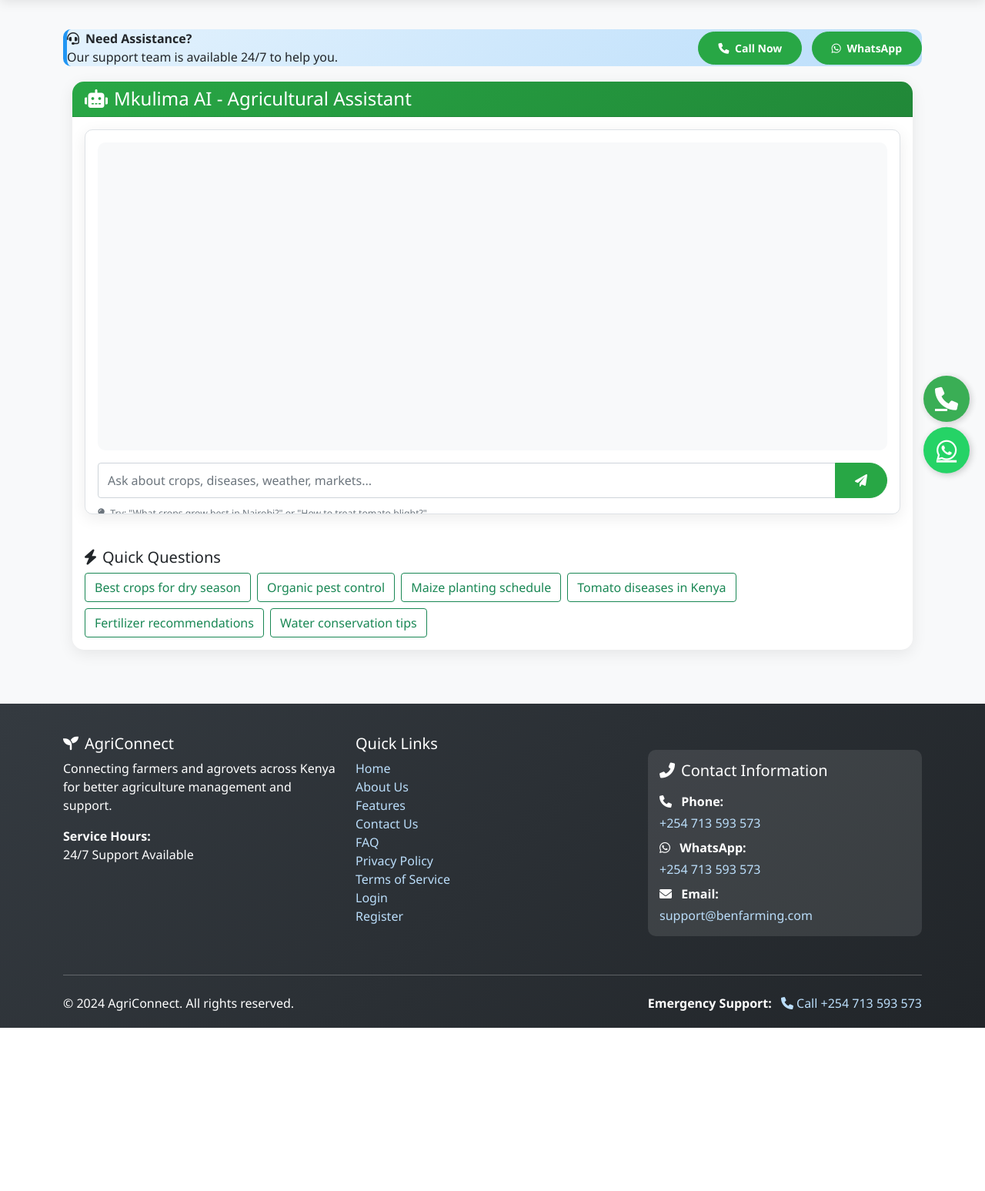
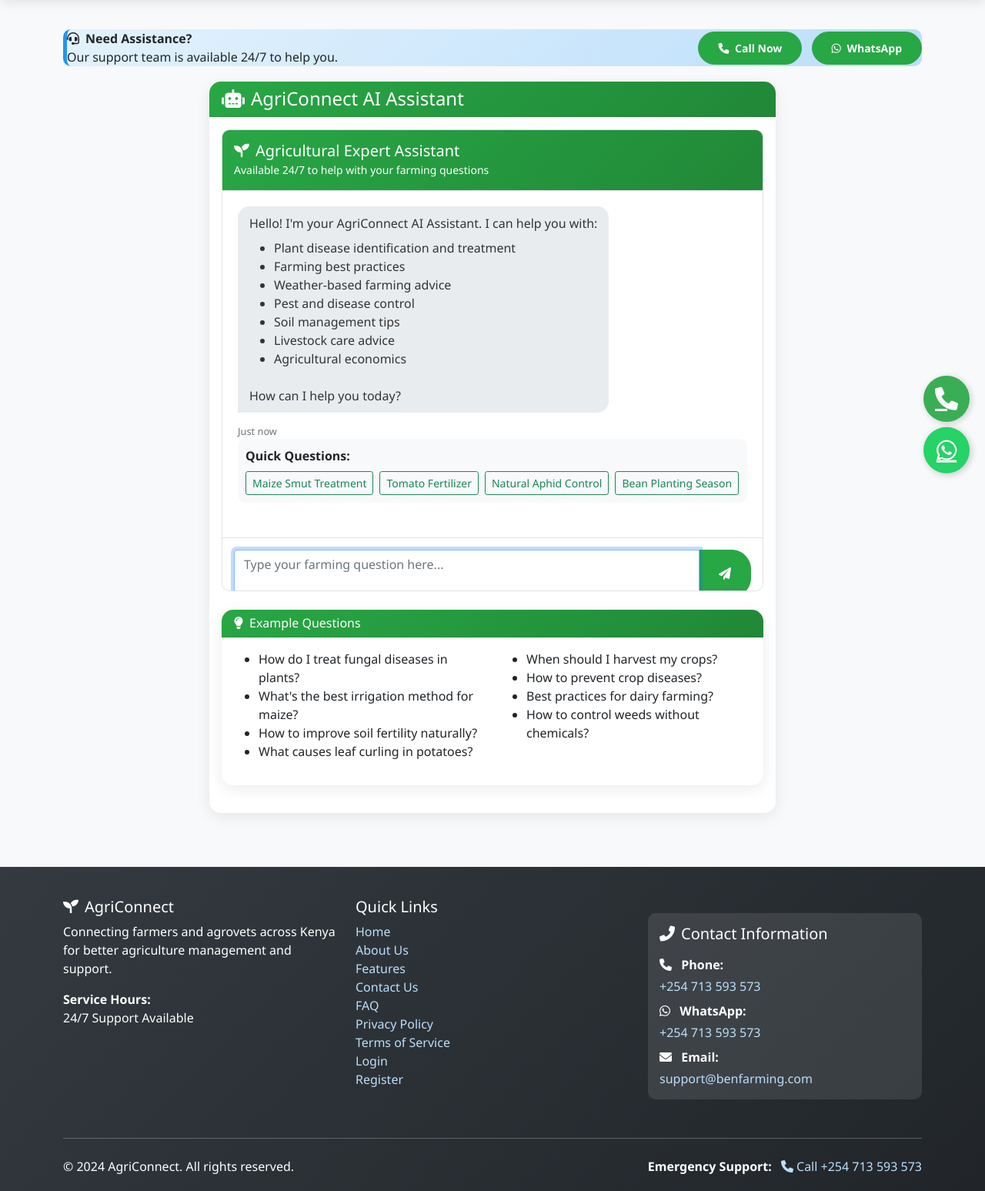
Before and after one commit to benedict431app/benfarming, a Python web app: template templates/ai_chat.html in a window 1280 px wide. Shown: the part 102-1649 px from the top of the page at 77% size. Before the commit the page ends 1437 px from the top, so only its background shows below. Run offline with Jinja, Linux system fonts and the light colour scheme; the template is opened without the code that fills it, so the values that code supplies are empty.

Commit message:
Update ai_chat.html

```diff
--- a/templates/ai_chat.html
+++ b/templates/ai_chat.html
@@ -1,124 +1,200 @@
 {% extends "base.html" %}
+
+{% block title %}AI Assistant - AgriConnect{% endblock %}
+
+{% block extra_css %}
+<style>
+    .chat-container {
+        height: 600px;
+        border: 1px solid #dee2e6;
+        border-radius: 10px;
+        overflow: hidden;
+        background: #f8f9fa;
+    }
+
+    .chat-header {
+        background: linear-gradient(135deg, var(--primary-green) 0%, var(--dark-green) 100%);
+        color: white;
+        padding: 15px;
+        border-bottom: 1px solid #dee2e6;
+    }
+
+    .chat-messages {
+        height: 450px;
+        overflow-y: auto;
+        padding: 20px;
+        background: white;
+    }
+
+    .chat-input-area {
+        border-top: 1px solid #dee2e6;
+        padding: 15px;
+        background: white;
+    }
+
+    .message {
+        margin-bottom: 15px;
+        max-width: 80%;
+        clear: both;
+    }
+
+    .user-message {
+        float: right;
+        background: var(--primary-green);
+        color: white;
+        border-radius: 15px 15px 0 15px;
+        padding: 10px 15px;
+    }
+
+    .ai-message {
+        float: left;
+        background: #e9ecef;
+        color: #333;
+        border-radius: 15px 15px 15px 0;
+        padding: 10px 15px;
+    }
+
+    .message-time {
+        font-size: 0.8rem;
+        color: #6c757d;
+        margin-top: 5px;
+        clear: both;
+    }
+
+    .typing-indicator {
+        display: none;
+        padding: 10px 15px;
+        background: #e9ecef;
+        border-radius: 15px 15px 15px 0;
+        width: fit-content;
+        margin-bottom: 15px;
+    }
+
+    .typing-indicator span {
+        height: 8px;
+        width: 8px;
+        background: #6c757d;
+        border-radius: 50%;
+        display: inline-block;
+        margin: 0 2px;
+        animation: typing 1.5s infinite ease-in-out;
+    }
+
+    .typing-indicator span:nth-child(2) { animation-delay: 0.2s; }
+    .typing-indicator span:nth-child(3) { animation-delay: 0.4s; }
+
+    @keyframes typing {
+        0%, 100% { transform: translateY(0); }
+        50% { transform: translateY(-5px); }
+    }
+
+    .suggestions {
+        background: #f8f9fa;
+        padding: 10px;
+        border-radius: 10px;
+        margin-bottom: 15px;
+    }
+</style>
+{% endblock %}
+
 {% block content %}
-<div class="container">
-    <div class="row mb-4">
-        <div class="col-12">
-            <div class="card">
-                <div class="card-header bg-success text-white">
-                    <h4 class="mb-0"><i class="fas fa-robot me-2"></i>Mkulima AI - Agricultural Assistant</h4>
+<div class="row">
+    <div class="col-lg-8 mx-auto">
+        <div class="card">
+            <div class="card-header">
+                <h4 class="mb-0"><i class="fas fa-robot me-2"></i>AgriConnect AI Assistant</h4>
+            </div>
+            <div class="card-body">
+                <div class="alert alert-info">
+                    <i class="fas fa-info-circle me-2"></i>
+                    Ask me anything about farming, crop diseases, livestock care, weather advice, or agricultural best practices.
                 </div>
-                <div class="card-body">
-                    <!-- Introduction -->
-                    <div class="alert alert-info mb-4">
-                        <h5><i class="fas fa-graduation-cap me-2"></i>How Mkulima AI can help you:</h5>
+
+                <div class="chat-container">
+                    <div class="chat-header">
+                        <h5 class="mb-0"><i class="fas fa-seedling me-2"></i>Agricultural Expert Assistant</h5>
+                        <small>Available 24/7 to help with your farming questions</small>
+                    </div>
+
+                    <div class="chat-messages" id="chatMessages">
+                        <div class="message ai-message">
+                            Hello! I'm your AgriConnect AI Assistant. I can help you with:
+                            <ul class="mb-0 mt-2">
+                                <li>Plant disease identification and treatment</li>
+                                <li>Farming best practices</li>
+                                <li>Weather-based farming advice</li>
+                                <li>Pest and disease control</li>
+                                <li>Soil management tips</li>
+                                <li>Livestock care advice</li>
+                                <li>Agricultural economics</li>
+                            </ul>
+                            <br>
+                            How can I help you today?
+                        </div>
+                        <div class="message-time text-start">Just now</div>
+
+                        <div class="suggestions">
+                            <strong>Quick Questions:</strong>
+                            <div class="d-flex flex-wrap gap-2 mt-2">
+                                <button class="btn btn-sm btn-outline-success suggestion-btn" data-question="How do I treat maize smut?">
+                                    Maize Smut Treatment
+                                </button>
+                                <button class="btn btn-sm btn-outline-success suggestion-btn" data-question="Best fertilizer for tomatoes">
+                                    Tomato Fertilizer
+                                </button>
+                                <button class="btn btn-sm btn-outline-success suggestion-btn" data-question="How to control aphids naturally">
+                                    Natural Aphid Control
+                                </button>
+                                <button class="btn btn-sm btn-outline-success suggestion-btn" data-question="When to plant beans in Kenya">
+                                    Bean Planting Season
+                                </button>
+                            </div>
+                        </div>
+                    </div>
+
+                    <div class="typing-indicator" id="typingIndicator">
+                        <span></span><span></span><span></span>
+                    </div>
+
+                    <div class="chat-input-area">
+                        <form id="chatForm">
+                            <div class="input-group">
+                                <textarea class="form-control" id="messageInput" rows="2"
+                                          placeholder="Type your farming question here..."
+                                          style="resize: none;"></textarea>
+                                <button class="btn btn-success" type="submit" id="sendBtn">
+                                    <i class="fas fa-paper-plane"></i>
+                                </button>
+                            </div>
+                            <div class="form-text mt-2">
+                                <i class="fas fa-lightbulb me-1"></i>
+                                Ask specific questions for better answers. Example: "What's causing yellow spots on my tomato leaves?"
+                            </div>
+                        </form>
+                    </div>
+                </div>
+
+                <div class="card mt-4">
+                    <div class="card-header bg-light">
+                        <h6 class="mb-0"><i class="fas fa-lightbulb me-2"></i>Example Questions</h6>
+                    </div>
+                    <div class="card-body">
                         <div class="row">
                             <div class="col-md-6">
                                 <ul>
-                                    <li>Plant disease diagnosis</li>
-                                    <li>Crop selection advice</li>
-                                    <li>Soil improvement techniques</li>
-                                    <li>Pest control solutions</li>
+                                    <li>How do I treat fungal diseases in plants?</li>
+                                    <li>What's the best irrigation method for maize?</li>
+                                    <li>How to improve soil fertility naturally?</li>
+                                    <li>What causes leaf curling in potatoes?</li>
                                 </ul>
                             </div>
                             <div class="col-md-6">
                                 <ul>
-                                    <li>Weather-based farming tips</li>
-                                    <li>Market price information</li>
-                                    <li>Sustainable farming practices</li>
-                                    <li>Government subsidy programs</li>
+                                    <li>When should I harvest my crops?</li>
+                                    <li>How to prevent crop diseases?</li>
+                                    <li>Best practices for dairy farming?</li>
+                                    <li>How to control weeds without chemicals?</li>
                                 </ul>
-                            </div>
-                        </div>
-                        <p class="mb-0 mt-2">
-                            <strong>Note:</strong> For emergencies or complex issues,
-                            <a href="tel:+254713593573">contact our human experts</a>
-                        </p>
-                    </div>
-
-                    <!-- Emergency Contact -->
-                    <div class="alert alert-warning mb-4">
-                        <div class="d-flex justify-content-between align-items-center">
-                            <div>
-                                <h6 class="mb-1"><i class="fas fa-headset me-2"></i>Need Human Expert?</h6>
-                                <p class="mb-0">Our agricultural officers are available 24/7</p>
-                            </div>
-                            <div>
-                                <a href="tel:+254713593573" class="btn btn-sm btn-danger me-2">
-                                    <i class="fas fa-phone me-1"></i> Call Expert
-                                </a>
-                                <a href="https://wa.me/254713593573" target="_blank" class="btn btn-sm btn-success">
-                                    <i class="fab fa-whatsapp me-1"></i> WhatsApp
-                                </a>
-                            </div>
-                        </div>
-                    </div>
-
-                    <!-- Chat Interface -->
-                    <div class="row">
-                        <div class="col-md-12">
-                            <div class="card chat-container">
-                                <div class="card-body">
-                                    <!-- Chat Messages -->
-                                    <div id="chatMessages" class="chat-messages" style="height: 400px; overflow-y: auto; padding: 15px;">
-                                        <!-- Messages will appear here -->
-                                        <div class="alert alert-light">
-                                            <p class="mb-0">
-                                                <strong>Mkulima AI:</strong> Hello! I'm Mkulima AI, your agricultural assistant.
-                                                How can I help you with your farming today? You can ask about crops, diseases,
-                                                weather, markets, or any farming-related topic.
-                                            </p>
-                                        </div>
-                                    </div>
-
-                                    <!-- Chat Input -->
-                                    <div class="chat-input mt-3">
-                                        <form id="chatForm">
-                                            <div class="input-group">
-                                                <input type="text"
-                                                       id="messageInput"
-                                                       class="form-control"
-                                                       placeholder="Ask about crops, diseases, weather, markets..."
-                                                       autocomplete="off">
-                                                <button type="submit" class="btn btn-success" id="sendBtn">
-                                                    <i class="fas fa-paper-plane"></i>
-                                                </button>
-                                            </div>
-                                            <div class="form-text mt-2">
-                                                <small class="text-muted">
-                                                    <i class="fas fa-lightbulb me-1"></i>
-                                                    Try: "What crops grow best in Nairobi?" or "How to treat tomato blight?"
-                                                </small>
-                                            </div>
-                                        </form>
-                                    </div>
-                                </div>
-                            </div>
-                        </div>
-                    </div>
-
-                    <!-- Quick Questions -->
-                    <div class="row mt-4">
-                        <div class="col-12">
-                            <h5><i class="fas fa-bolt me-2"></i>Quick Questions</h5>
-                            <div class="d-flex flex-wrap gap-2">
-                                <button class="btn btn-outline-success quick-question">
-                                    Best crops for dry season
-                                </button>
-                                <button class="btn btn-outline-success quick-question">
-                                    Organic pest control
-                                </button>
-                                <button class="btn btn-outline-success quick-question">
-                                    Maize planting schedule
-                                </button>
-                                <button class="btn btn-outline-success quick-question">
-                                    Tomato diseases in Kenya
-                                </button>
-                                <button class="btn btn-outline-success quick-question">
-                                    Fertilizer recommendations
-                                </button>
-                                <button class="btn btn-outline-success quick-question">
-                                    Water conservation tips
-                                </button>
                             </div>
                         </div>
                     </div>
@@ -128,168 +204,115 @@
     </div>
 </div>
 
-<style>
-.chat-container {
-    border: 1px solid #dee2e6;
-    border-radius: 10px;
-}
+<script>
+document.addEventListener('DOMContentLoaded', function() {
+    const chatForm = document.getElementById('chatForm');
+    const messageInput = document.getElementById('messageInput');
+    const chatMessages = document.getElementById('chatMessages');
+    const typingIndicator = document.getElementById('typingIndicator');
+    const sendBtn = document.getElementById('sendBtn');
 
-.chat-messages {
-    background-color: #f8f9fa;
-    border-radius: 10px;
-}
-
-.chat-message {
-    margin-bottom: 15px;
-    padding: 10px 15px;
-    border-radius: 15px;
-    max-width: 80%;
-}
-
-.user-message {
-    background-color: #28a745;
-    color: white;
-    margin-left: auto;
-    border-bottom-right-radius: 5px;
-}
-
-.ai-message {
-    background-color: white;
-    border: 1px solid #dee2e6;
-    margin-right: auto;
-    border-bottom-left-radius: 5px;
-}
-
-.quick-question:hover {
-    background-color: #28a745;
-    color: white;
-}
-
-#chatMessages::-webkit-scrollbar {
-    width: 8px;
-}
-
-#chatMessages::-webkit-scrollbar-track {
-    background: #f1f1f1;
-    border-radius: 4px;
-}
-
-#chatMessages::-webkit-scrollbar-thumb {
-    background: #28a745;
-    border-radius: 4px;
-}
-
-#chatMessages::-webkit-scrollbar-thumb:hover {
-    background: #218838;
-}
-</style>
-
-<script>
-$(document).ready(function() {
-    const chatMessages = $('#chatMessages');
-    const messageInput = $('#messageInput');
-    const sendBtn = $('#sendBtn');
-    const chatForm = $('#chatForm');
-
-    // Function to add message to chat
-    function addMessage(text, isUser = false) {
-        const messageClass = isUser ? 'user-message' : 'ai-message';
-        const messageHtml = `
-            <div class="chat-message ${messageClass}">
-                <p class="mb-0">${text}</p>
-            </div>
-        `;
-
-        chatMessages.append(messageHtml);
-        chatMessages.scrollTop(chatMessages[0].scrollHeight);
+    // Scroll to bottom of chat
+    function scrollToBottom() {
+        chatMessages.scrollTop = chatMessages.scrollHeight;
     }
 
-    // Function to show typing indicator
-    function showTyping() {
-        const typingHtml = `
-            <div class="chat-message ai-message typing">
-                <p class="mb-0">
-                    <i class="fas fa-ellipsis-h"></i>
-                    <span class="ms-2">Mkulima AI is typing...</span>
-                </p>
-            </div>
-        `;
+    // Add message to chat
+    function addMessage(message, isUser = false) {
+        const messageDiv = document.createElement('div');
+        messageDiv.className = isUser ? 'message user-message' : 'message ai-message';
+        messageDiv.textContent = message;
 
-        chatMessages.append(typingHtml);
-        chatMessages.scrollTop(chatMessages[0].scrollHeight);
-        return $('.typing').last();
+        const timeDiv = document.createElement('div');
+        timeDiv.className = isUser ? 'message-time text-end' : 'message-time text-start';
+
+        const now = new Date();
+        timeDiv.textContent = now.toLocaleTimeString([], {hour: '2-digit', minute:'2-digit'});
+
+        chatMessages.appendChild(messageDiv);
+        chatMessages.appendChild(timeDiv);
+
+        // Remove typing indicator
+        typingIndicator.style.display = 'none';
+
+        scrollToBottom();
     }
 
-    // Function to remove typing indicator
-    function removeTyping(typingElement) {
-        typingElement.remove();
+    // Show typing indicator
+    function showTyping() {
+        typingIndicator.style.display = 'block';
+        scrollToBottom();
     }
 
-    // Send message
-    chatForm.on('submit', function(e) {
+    // Send message to server
+    async function sendMessage(message) {
+        try {
+            showTyping();
+
+            const response = await fetch('{{ url_for("ai_chat") }}', {
+                method: 'POST',
+                headers: {
+                    'Content-Type': 'application/json',
+                },
+                body: JSON.stringify({message: message})
+            });
+
+            const data = await response.json();
+
+            if (data.success) {
+                addMessage(data.response);
+            } else {
+                addMessage('Sorry, I encountered an error. Please try again later.');
+                console.error('Chat error:', data.error);
+            }
+        } catch (error) {
+            console.error('Error:', error);
+            addMessage('Sorry, I am currently unavailable. Please try again later.');
+        }
+    }
+
+    // Handle form submission
+    chatForm.addEventListener('submit', function(e) {
         e.preventDefault();
 
-        const message = messageInput.val().trim();
+        const message = messageInput.value.trim();
         if (!message) return;
 
         // Add user message
         addMessage(message, true);
 
         // Clear input
-        messageInput.val('');
-
-        // Show typing indicator
-        const typingElement = showTyping();
-
-        // Disable send button
-        sendBtn.prop('disabled', true).html('<i class="fas fa-spinner fa-spin"></i>');
+        messageInput.value = '';
+        messageInput.focus();
 
         // Send to server
-        $.ajax({
-            url: "{{ url_for('chat_api') }}",
-            type: 'POST',
-            contentType: 'application/json',
-            data: JSON.stringify({ message: message }),
-            success: function(response) {
-                removeTyping(typingElement);
+        sendMessage(message);
+    });
 
-                if (response.success) {
-                    addMessage(response.response);
-                } else {
-                    addMessage(`Error: ${response.error}. Please try again or call +254 713 593 573 for help.`);
-                }
-
-                sendBtn.prop('disabled', false).html('<i class="fas fa-paper-plane"></i>');
-            },
-            error: function() {
-                removeTyping(typingElement);
-                addMessage('Sorry, I\'m having trouble connecting. Please try again or call our support at +254 713 593 573.');
-                sendBtn.prop('disabled', false).html('<i class="fas fa-paper-plane"></i>');
-            }
+    // Handle suggestion buttons
+    document.querySelectorAll('.suggestion-btn').forEach(button => {
+        button.addEventListener('click', function() {
+            const question = this.getAttribute('data-question');
+            messageInput.value = question;
+            messageInput.focus();
         });
     });
 
-    // Quick questions
-    $('.quick-question').on('click', function() {
-        const question = $(this).text();
-        messageInput.val(question);
-        chatForm.submit();
+    // Auto-resize textarea
+    messageInput.addEventListener('input', function() {
+        this.style.height = 'auto';
+        this.style.height = (this.scrollHeight) + 'px';
     });
 
-    // Auto-focus input
+    // Focus on input
     messageInput.focus();
 
-    // Enter key to send
-    messageInput.on('keypress', function(e) {
-        if (e.which === 13 && !e.shiftKey) {
+    // Enable enter to send (shift+enter for new line)
+    messageInput.addEventListener('keydown', function(e) {
+        if (e.key === 'Enter' && !e.shiftKey) {
             e.preventDefault();
-            chatForm.submit();
+            chatForm.dispatchEvent(new Event('submit'));
         }
-    });
-
-    // Emergency contact tracking
-    $('a[href*="tel:+254"]').on('click', function() {
-        console.log('AI Chat: Emergency contact initiated');
     });
 });
 </script>
```
